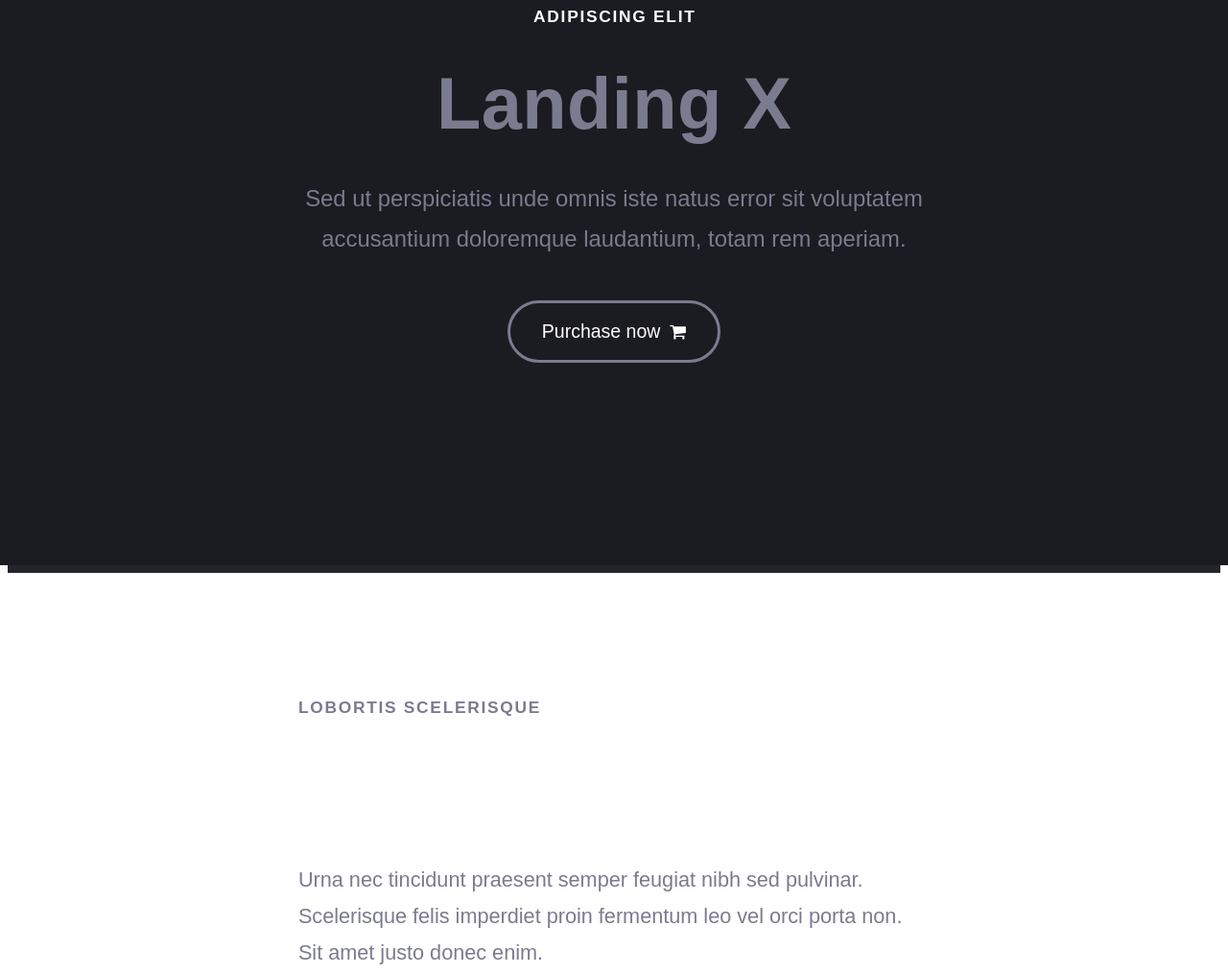
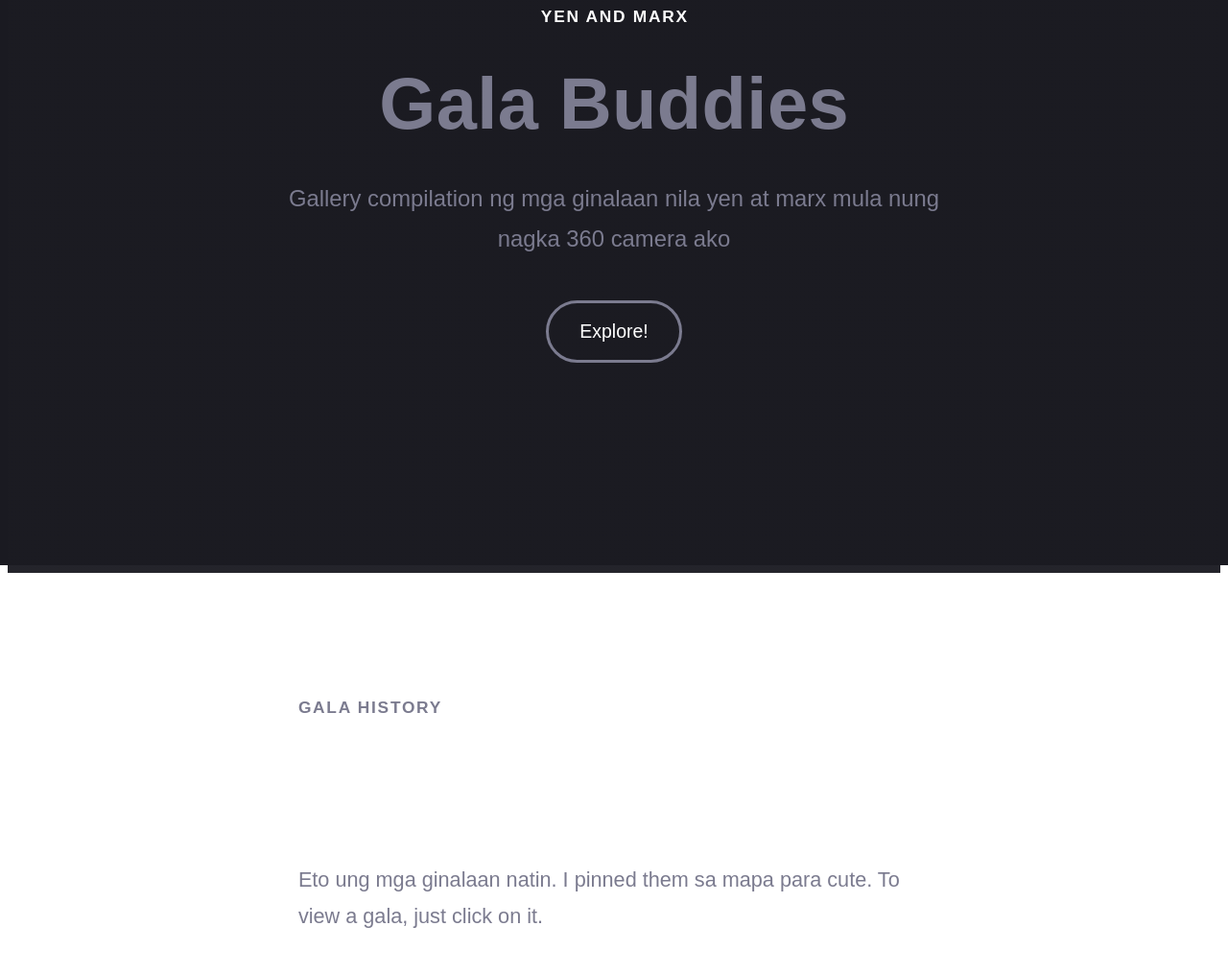
Before and after one commit to marxchryz/gala-buddies, a plain HTML site: page index.html in a window 1280 px wide. Shown: the part 211-1226 px from the top of the page at 96% size. Drawn offline with nearby package versions, Linux system fonts and the light colour scheme; a web font is replaced by a local one.

```diff
--- a/index.html
+++ b/index.html
@@ -3,25 +3,25 @@
 <html lang="en" nighteye="active" style="background-image: none !important">
   <head>
     <meta http-equiv="Content-Type" content="text/html; charset=UTF-8" />
-    <title>Landing X</title>
+    <title>Gala Buddies</title>
     <meta
       name="viewport"
       content="width=device-width,initial-scale=1,user-scalable=no"
     />
-    <meta name="description" content="Landing X" />
-    <meta property="og:site_name" content="Landing X" />
-    <meta property="og:title" content="Landing X" />
-    <meta property="og:type" content="website" />
-    <meta property="og:description" content="Landing X" />
-    <meta
-      property="og:image"
-      content="https://5d0cdfee3617ddcb.demo.carrd.co/assets/images/card.jpg?v=7583b449"
-    />
-    <meta property="og:image:type" content="image/jpeg" />
-    <meta property="og:image:width" content="1280" />
-    <meta property="og:image:height" content="800" />
-    <meta property="og:url" content="https://5d0cdfee3617ddcb.demo.carrd.co" />
-    <meta property="twitter:card" content="summary_large_image" />
+    <!-- <meta name="description" content="Landing X" /> -->
+    <!-- <meta property="og:site_name" content="Landing X" /> -->
+    <!-- <meta property="og:title" content="Landing X" /> -->
+    <!-- <meta property="og:type" content="website" /> -->
+    <!-- <meta property="og:description" content="Landing X" /> -->
+    <!-- <meta -->
+    <!--   property="og:image" -->
+    <!--   content="https://5d0cdfee3617ddcb.demo.carrd.co/assets/images/card.jpg?v=7583b449" -->
+    <!-- /> -->
+    <!-- <meta property="og:image:type" content="image/jpeg" /> -->
+    <!-- <meta property="og:image:width" content="1280" /> -->
+    <!-- <meta property="og:image:height" content="800" /> -->
+    <!-- <meta property="og:url" content="https://5d0cdfee3617ddcb.demo.carrd.co" /> -->
+    <!-- <meta property="twitter:card" content="summary_large_image" /> -->
     <link href="./style.css" rel="stylesheet" type="text/css" />
   </head>
   <body>
@@ -46,19 +46,13 @@
           <div id="container06" class="container default full screen">
             <div class="wrapper">
               <div class="inner">
-                <h3 id="text23">Adipiscing elit</h3>
-                <h1 id="text24">Landing X</h1>
-                <p id="text18">
-                  Sed ut perspiciatis unde omnis iste natus error sit voluptatem
-                  accusantium doloremque laudantium, totam rem aperiam.
-                </p>
+                <h3 id="text23">Yen and Marx</h3>
+                <h1 id="text24">Gala Buddies</h1>
+                <p id="text18">Gallery compilation ng mga ginalaan nila yen at marx mula nung nagka 360 camera ako</p>
                 <ul id="buttons01" class="buttons">
                   <li>
-                    <a
-                      href="https://5d0cdfee3617ddcb.demo.carrd.co/#pricing"
-                      class="button n01"
-                      ><svg><use xlink:href="#icon-967"></use></svg
-                      ><span class="label">Purchase now</span></a
+                    <a href="javascript:window.scrollTo({ top: document.body.scrollHeight, behavior: 'smooth' })" class="button n01">
+                      <span class="label">Explore!</span></a
                     >
                   </li>
                 </ul>
@@ -68,13 +62,9 @@
           <div id="container03" class="container default full">
             <div class="wrapper">
               <div class="inner">
-                <h3 id="text11" class="style5">Lobortis scelerisque</h3>
-                <h2 id="text04" class="style1">Pricing X</h2>
-                <p id="text27" class="style4">
-                  Urna nec tincidunt praesent semper feugiat nibh sed pulvinar.
-                  Scelerisque felis imperdiet proin fermentum leo vel orci porta
-                  non. Sit amet justo donec enim.
-                </p>
+                <h3 id="text11" class="style5">Gala History</h3>
+                <h2 id="text04" class="style1">Travels</h2>
+                <p id="text27" class="style4">Eto ung mga ginalaan natin. I pinned them sa mapa para cute. To view a gala, just click on it.</p>
               </div>
             </div>
           </div>
@@ -103,8 +93,8 @@
   window.addEventListener(
     'message',
     (e) => {
-      if(e.data.action === 'redirect') {
-        location.href = e.data.data
+      if (e.data.action === 'redirect') {
+        location.href = e.data.data;
       }
     },
     false
```
Also changed, not shown: gala/5-22-22.html (+3 -6 lines), 1 other file.
